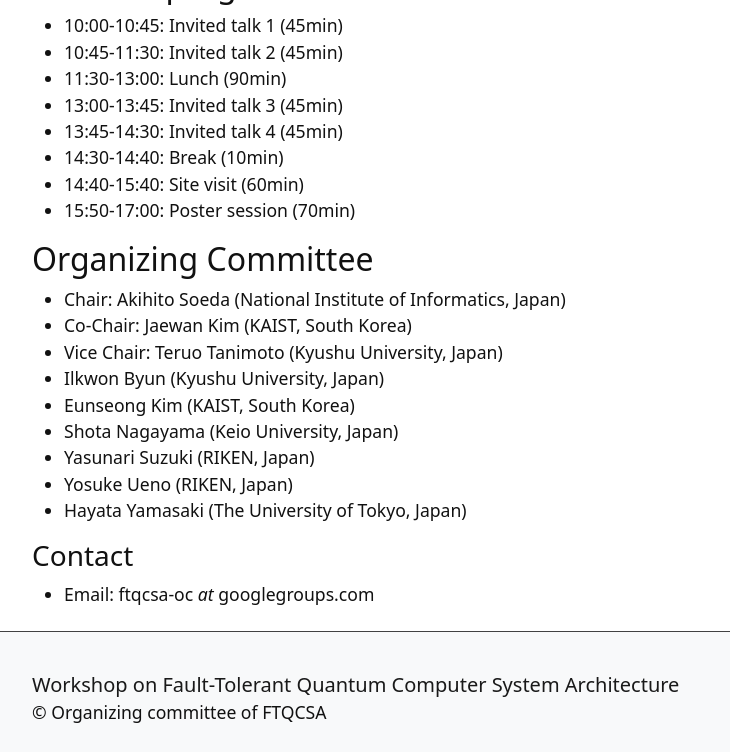
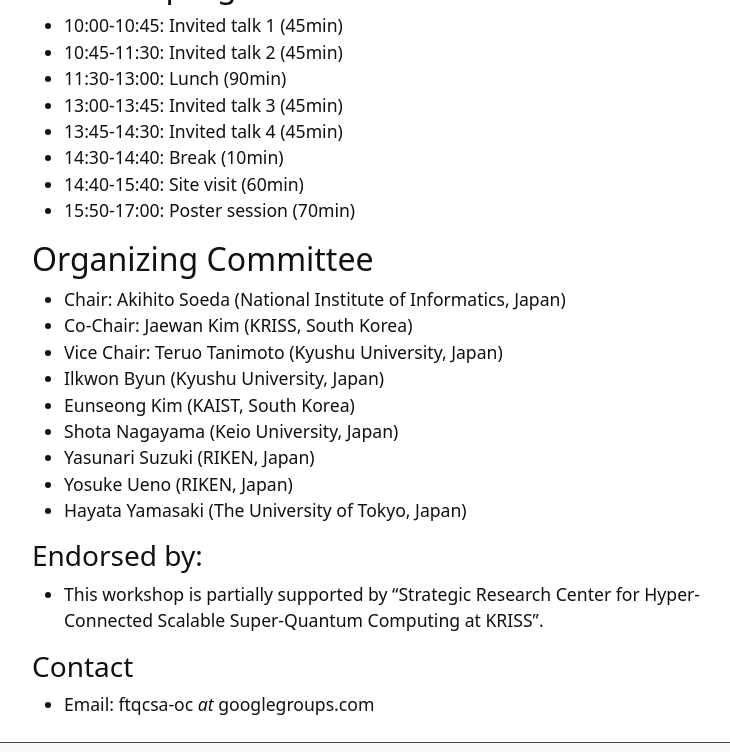
Before and after one commit to ftqcsa/ftqcsa.github.io, a Jekyll site: the page built from content/2026.md, in a window 1280 px wide and 900 px high, scrolled down 2570 px, cut to the strip 0-752 px from the top of the window. Shown: the whole strip, without its empty margins (245-975 px from the left). Built offline with Jekyll 4.4.1, drawn with Linux system fonts in a browser that asks for light colours.

Commit message:
Update 2026.md

```diff
--- a/content/2026.md
+++ b/content/2026.md
@@ -63,7 +63,7 @@
 ## Organizing Committee
 
 - Chair: Akihito Soeda (National Institute of Informatics, Japan)
-- Co-Chair: Jaewan Kim (KAIST, South Korea)
+- Co-Chair: Jaewan Kim (KRISS, South Korea)
 - Vice Chair: Teruo Tanimoto (Kyushu University, Japan)
 - Ilkwon Byun (Kyushu University, Japan)
 - Eunseong Kim (KAIST, South Korea)
@@ -73,11 +73,10 @@
 - Hayata Yamasaki (The University of Tokyo, Japan)
 
 
-{% comment %}
 ### Endorsed by:
 
-- To be confirmed.
-{% endcomment %}
+- This workshop is partially supported by "Strategic Research Center for Hyper-Connected Scalable Super-Quantum Computing at KRISS".
+
 
 ### Contact
 - Email: ftqcsa-oc _at_ googlegroups.com
```
